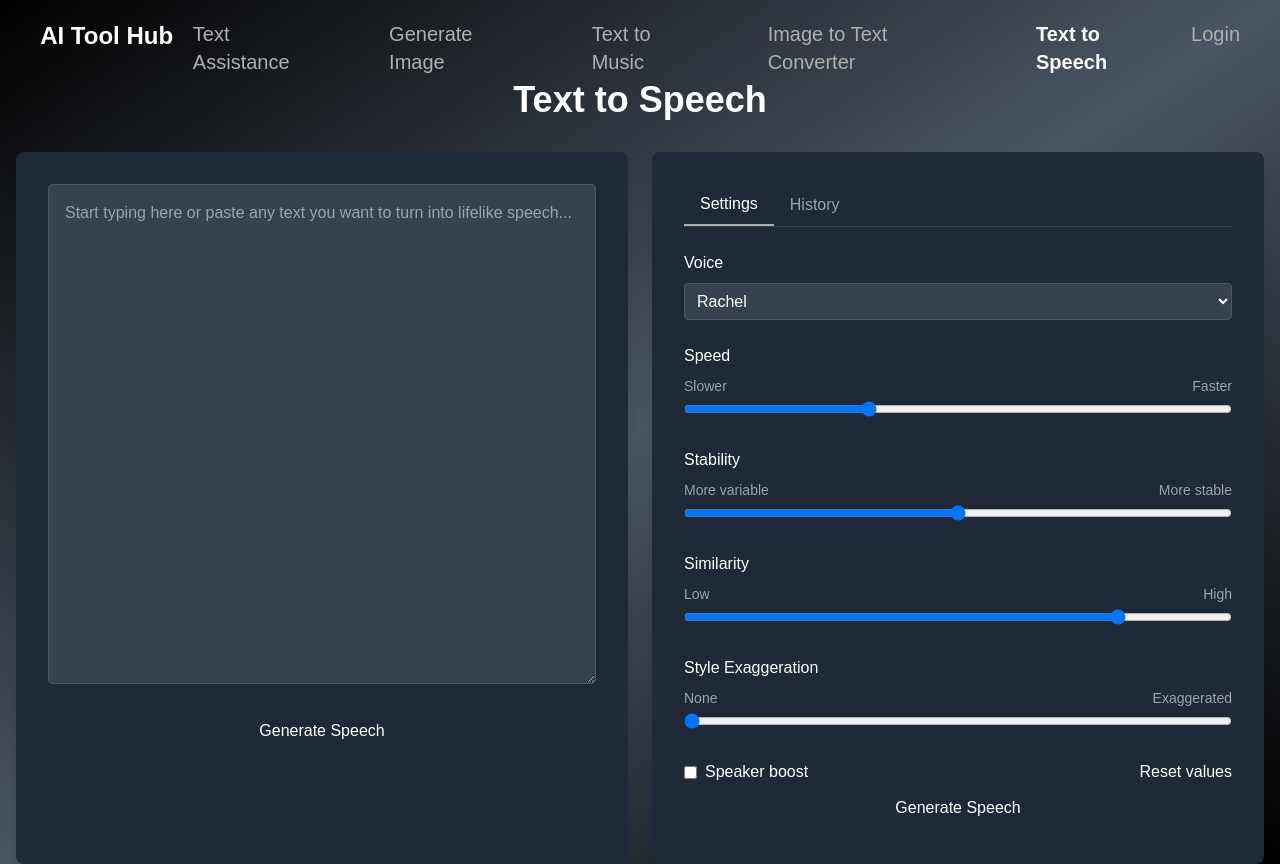
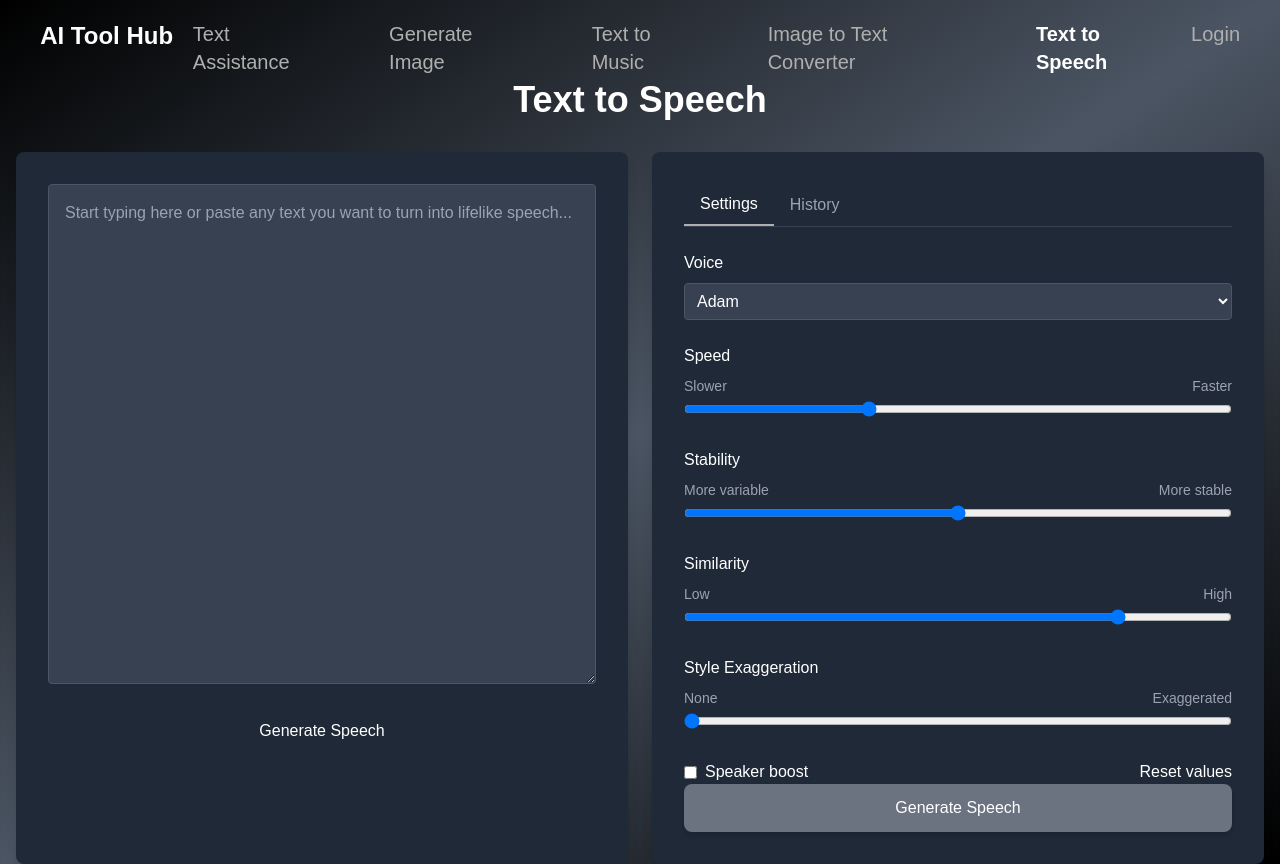
Before and after one commit to huycuuvan/AiToolHub_FE, a React (Vite) app: page /text-to-speech in a window 1280 px wide. Built offline with nearby package versions, Linux system fonts and the light colour scheme; a web font is replaced by a local one.

Commit message:
txt to speech

```diff
--- a/src/components/Text-to-speech/TextToSpeech.jsx
+++ b/src/components/Text-to-speech/TextToSpeech.jsx
@@ -8,7 +8,31 @@ const TextToSpeech = () => {
   const [activeTab, setActiveTab] = useState("settings");
   const [history, setHistory] = useState([]);
   const [input, setInput] = useState("");
-  const [voice, setVoice] = useState("Rachel");
+  // First, add the voice options enum at the top of the file
+  const VOICES = {
+    ADAM: { name: "Adam", id: "pNInz6obpgDQGcFmaJgB" },
+    ALICE: { name: "Alice", id: "Xb7hH8MSUJpSbSDYk0k2" },
+    ANTONI: { name: "Antoni", id: "ErXwobaYiN019PkySvjV" },
+    ARIA: { name: "Aria", id: "ErXwobaYiN019PkySvjV" },
+    ARNOLD: { name: "Arnold", id: "VR6AewLTigWG4xSOukaG" },
+    BILL: { name: "Bill", id: "pqHfZKP75CvOlQylNhV4" },
+    CALLUM: { name: "Callum", id: "N2lVS1w4EtoT3dr4eOWO" },
+    ELLI: { name: "Elli", id: "MF3mGyEYCl7XYWbV9V6O" },
+    EMILY: { name: "Emily", id: "LcfcDJNUP1GQjkzn1xUU" },
+    FREYA: { name: "Freya", id: "jsCqWAovK2LkecY7zXl4" },
+    SARAH: { name: "Sarah", id: "EXAVITQu4vr4xnSDxMaL" },
+    SERENA: { name: "Serena", id: "pMsXgVXv3BLzUgSXRplE" },
+    THOMAS: { name: "Thomas", id: "GBv7mTt0atIp3Br8iCZE" },
+    MICHAEL: { name: "Michael", id: "flq6f7yk4E4fJM5XTYuZ" },
+    ETHAN: { name: "Ethan", id: "g5CIjZEefAph4nQFvHAz" },
+    GEORGE: { name: "George", id: "Yko7PKHZNXotIFUBG7I9" },
+    PAUL: { name: "Paul", id: "5Q0t7uMcjvnagumLfvZi" },
+    GIGI: { name: "Gigi", id: "jBpfuIE2acCO8z3wKNLl" },
+    SANTA_CLAUS: { name: "Santa Claus", id: "knrPHWnBmmDHMoiMeP3l" },
+  };
+
+  // Update the initial voice state to use the first voice
+  const [voice, setVoice] = useState(VOICES.ADAM.name);
   const [speed, setSpeed] = useState(1);
   const [stability, setStability] = useState(0.5);
   const [similarity, setSimilarity] = useState(0.75);
@@ -34,6 +58,20 @@ const TextToSpeech = () => {
     setHistory(getHistory());
   }, []);
 
+  // Update the select element in the settings section
+  <select
+    value={voice}
+    onChange={(e) => setVoice(e.target.value)}
+    className="w-full p-2 rounded bg-gray-700 text-white border border-gray-600 focus:border-blue-500 focus:outline-none"
+  >
+    {Object.values(VOICES).map((voice) => (
+      <option key={voice.id} value={voice.name}>
+        {voice.name}
+      </option>
+    ))}
+  </select>;
+
+  // Update the handleSubmit function to include the voice ID
   const handleSubmit = async (e) => {
     e.preventDefault();
     if (!input.trim()) {
@@ -43,6 +81,7 @@ const TextToSpeech = () => {
 
     setLoading(true);
     try {
+      const selectedVoice = Object.values(VOICES).find((v) => v.name === voice);
       const response = await fetch(
         "http://localhost:8080/api/tools/text-to-speech",
         {
@@ -52,7 +91,7 @@ const TextToSpeech = () => {
           },
           body: JSON.stringify({
             input,
-            voice,
+            voice: selectedVoice.name,
           }),
         }
       );
@@ -62,11 +101,12 @@ const TextToSpeech = () => {
       }
 
       const blob = await response.blob();
-      const url = window.URL.createObjectURL(blob);
-      const audio = new Audio(url);
+      const audioUrl = URL.createObjectURL(blob); // Create an audio URL
+      const audio = new Audio(audioUrl);
       audio.play();
 
-      saveToHistory(input, voice);
+      // Save audio URL to history
+      saveToHistory(input, voice, blob, audioUrl); // Save audioUrl as part of history
       setHistory(getHistory());
       toast.success("Speech generated successfully!");
     } catch (error) {
@@ -148,9 +188,25 @@ const TextToSpeech = () => {
                       onChange={(e) => setVoice(e.target.value)}
                       className="w-full p-2 rounded bg-gray-700 text-white border border-gray-600 focus:border-blue-500 focus:outline-none"
                     >
-                      <option value="Rachel">Rachel</option>
-                      <option value="John">John</option>
-                      <option value="Emma">Emma</option>
+                      <option value="Adam">Adam</option>
+                      <option value="Alice">Alice</option>
+                      <option value="Antoni">Antoni</option>
+                      <option value="Aria">Aria</option>
+                      <option value="Arnold">Arnold</option>
+                      <option value="Bill">Bill</option>
+                      <option value="Callum">Callum</option>
+                      <option value="Elli">Elli</option>
+                      <option value="Emily">Emily</option>
+                      <option value="Freya">Freya</option>
+                      <option value="Sarah">Sarah</option>
+                      <option value="Serena">Serena</option>
+                      <option value="Thomas">Thomas</option>
+                      <option value="Michael">Michael</option>
+                      <option value="Ethan">Ethan</option>
+                      <option value="George">George</option>
+                      <option value="Paul">Paul</option>
+                      <option value="Gigi">Gigi</option>
+                      <option value="Santa Claus">Santa Claus</option>
                     </select>
                   </div>
 
@@ -259,8 +315,8 @@ const TextToSpeech = () => {
                   disabled={loading}
                   className={`w-full py-3 rounded-lg text-white transition duration-300 ${
                     loading
-                      ? "bg-gray-600 cursor-not-allowed"
-                      : "bg-blue-600 hover:bg-blue-700"
+                      ? "bg-gray-500 cursor-not-allowed"
+                      : "bg-gray-500 to-blue-700 hover:from-blue-600 hover:to-blue-800 shadow-md hover:shadow-lg"
                   }`}
                 >
                   {loading ? "Generating..." : "Generate Speech"}
@@ -275,11 +331,6 @@ const TextToSpeech = () => {
                     <div
                       key={index}
                       className="bg-gray-700 p-4 rounded-lg cursor-pointer hover:bg-gray-600"
-                      onClick={() => {
-                        setInput(item.text);
-                        setVoice(item.voice);
-                        setActiveTab("settings");
-                      }}
                     >
                       <div className="flex justify-between items-start mb-2">
                         <span className="text-blue-400">{item.voice}</span>
@@ -287,7 +338,28 @@ const TextToSpeech = () => {
                           {new Date(item.timestamp).toLocaleString()}
                         </span>
                       </div>
-                      <p className="text-white line-clamp-2">{item.text}</p>
+                      <p className="text-white line-clamp-2 mb-2">
+                        {item.text}
+                      </p>
+                      <div className="flex justify-between items-center">
+                        <audio
+                          controls
+                          src={item.audioUrl}
+                          className="w-full h-8"
+                        >
+                          Your browser does not support the audio element.
+                        </audio>
+                        <button
+                          className="ml-2 text-blue-400 hover:text-blue-300"
+                          onClick={() => {
+                            setInput(item.text);
+                            setVoice(item.voice);
+                            setActiveTab("settings");
+                          }}
+                        >
+                          Reuse
+                        </button>
+                      </div>
                     </div>
                   ))
                 )}
--- a/src/components/TextToMusic.jsx
+++ b/src/components/TextToMusic.jsx
@@ -21,7 +21,7 @@ const TextToMusic = () => {
         "https://api-inference.huggingface.co/models/facebook/musicgen-small",
         {
           headers: {
-            Authorization: "Bearer dawdasfasfawdawd",
+            Authorization: "Bearer ",
             "Content-Type": "application/json",
           },
           method: "POST",
```
